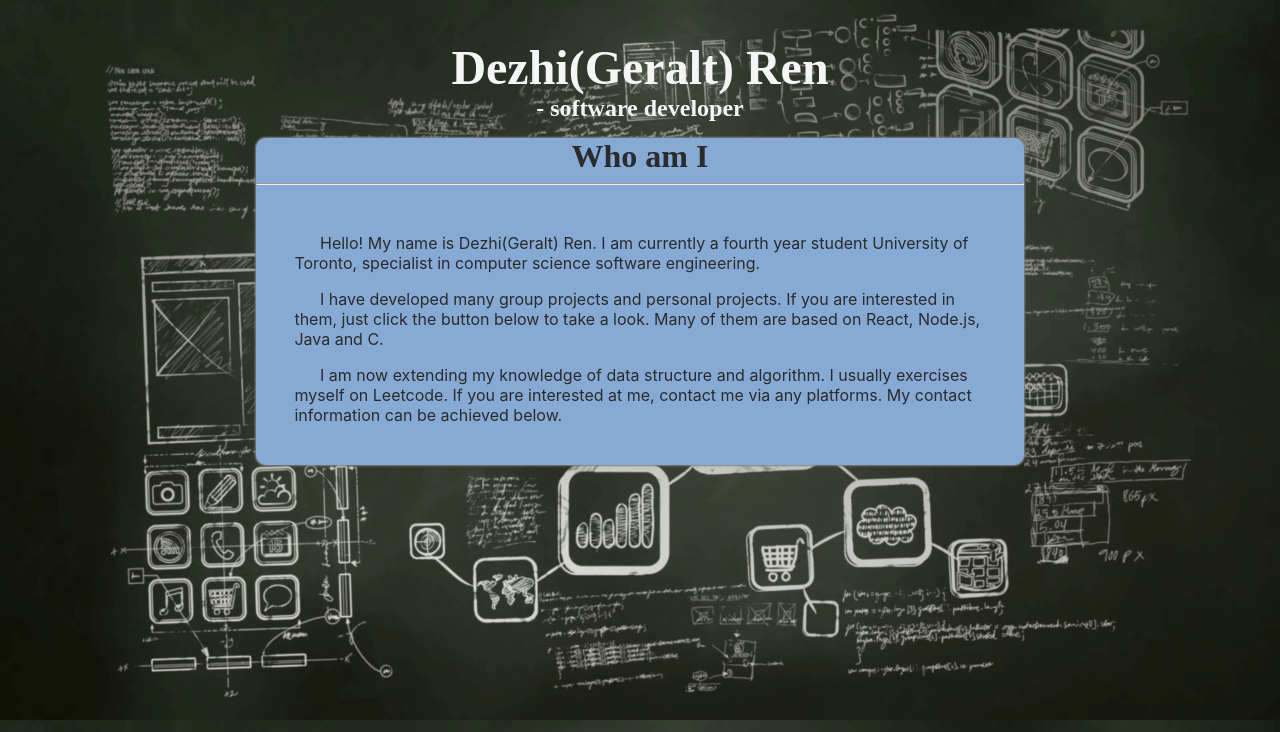
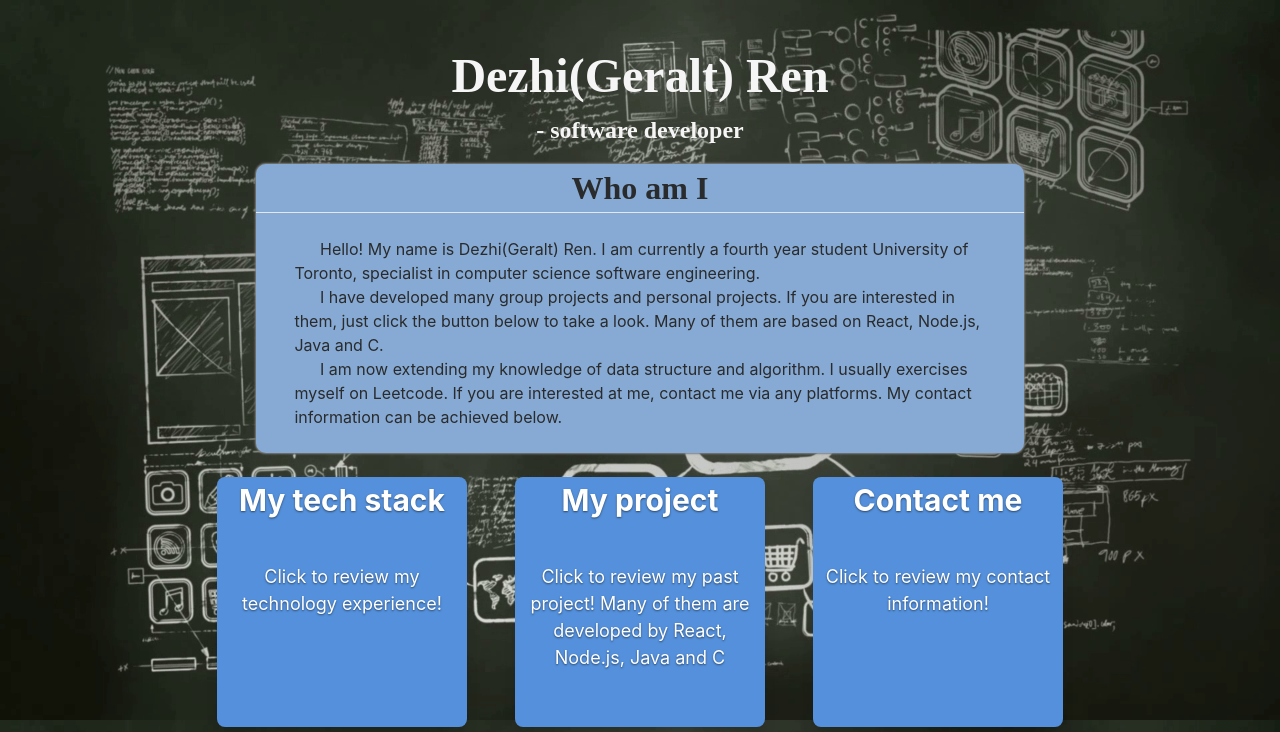
Before and after one commit to DravenCat/dravencat.github.io, a React (Create React App) app: page / in a window 1280 px wide. Shown: the top 732 px of the page. Built offline with nearby package versions, Linux system fonts and the light colour scheme.

Commit message:
complete link card feature

```diff
--- /dev/null
+++ b/src/component/linkCard/linkCard.js
@@ -0,0 +1,47 @@
+import React, { Component } from "react";
+import {
+  ChakraProvider,
+  LinkBox,
+  Heading,
+  Text,
+  LinkOverlay,
+  Box,
+} from "@chakra-ui/react";
+import { transforms } from "../../constants/motion";
+
+export default class LinkCard extends Component {
+  render() {
+    return (
+      <ChakraProvider>
+        <Box p={6}>
+          <LinkBox
+            boxSize="250"
+            borderRadius="lg"
+            boxShadow="lg"
+            display="flex"
+            flexDirection="column"
+            color="white"
+            background="#5490db"
+            fontSize={[`lg`, null, `md`, `1.125rem`, `1.3125rem`]}
+            sx={{ textShadow: `0 1px 2px rgba(0, 0, 0, 0.5)` }}
+            transition={transforms.beforeHover.transition}
+            transform={transforms.beforeHover.transform}
+            _hover={{
+              transform: transforms.onHover.transform,
+              boxShadow: transforms.onHover.boxShadow,
+            }}
+          >
+            <Heading size="lg" margin="5px" mb="10">
+              <LinkOverlay href="#" mb="1em">
+                {this.props.name}
+              </LinkOverlay>
+            </Heading>
+            <Text fontSize="lg" padding="5px" ml="5px" mr="5px">
+              {this.props.description}
+            </Text>
+          </LinkBox>
+        </Box>
+      </ChakraProvider>
+    );
+  }
+}
--- /dev/null
+++ b/src/constants/motion.js
@@ -0,0 +1,10 @@
+export const transforms = {
+  beforeHover: {
+    transform: `translate3d(0, 0, 0)`,
+    transition: `transform 0.4s cubic-bezier(0.34, 1.56, 0.64, 1), box-shadow 0.4s cubic-bezier(0.34, 1.56, 0.64, 1)`,
+  },
+  onHover: {
+    transform: `translate3d(0, -8px, 0)`,
+    boxShadow: `0 20px 25px -5px rgba(0, 0, 0, 0.1), 0 10px 10px -5px rgba(0, 0, 0, 0.04)`,
+  },
+};
--- a/src/pages/home/home.css
+++ b/src/pages/home/home.css
@@ -8,4 +8,7 @@
 }
 
 .navigation-button {
+  display: flex;
+  justify-content: center;
+  flex-direction: row;
 }
--- a/src/pages/home/home.js
+++ b/src/pages/home/home.js
@@ -1,13 +1,27 @@
 import "./home.css";
 import Introduction from "../../component/introduction/introduction";
 import HomePageHeader from "../../component/homePageHeader/homePageHeader";
+import LinkCard from "../../component/linkCard/linkCard";
 
 function Home() {
   return (
     <div className="home_page">
       <HomePageHeader />
       <Introduction />
-      <div className="navigation-button"></div>
+      <div className="navigation-button">
+        <LinkCard
+          name="My tech stack"
+          description="Click to review my technology experience!"
+        />
+        <LinkCard
+          name="My project"
+          description="Click to review my past project! Many of them are developed by React, Node.js, Java and C"
+        />
+        <LinkCard
+          name="Contact me"
+          description="Click to review my contact information!"
+        />
+      </div>
     </div>
   );
 }
```
